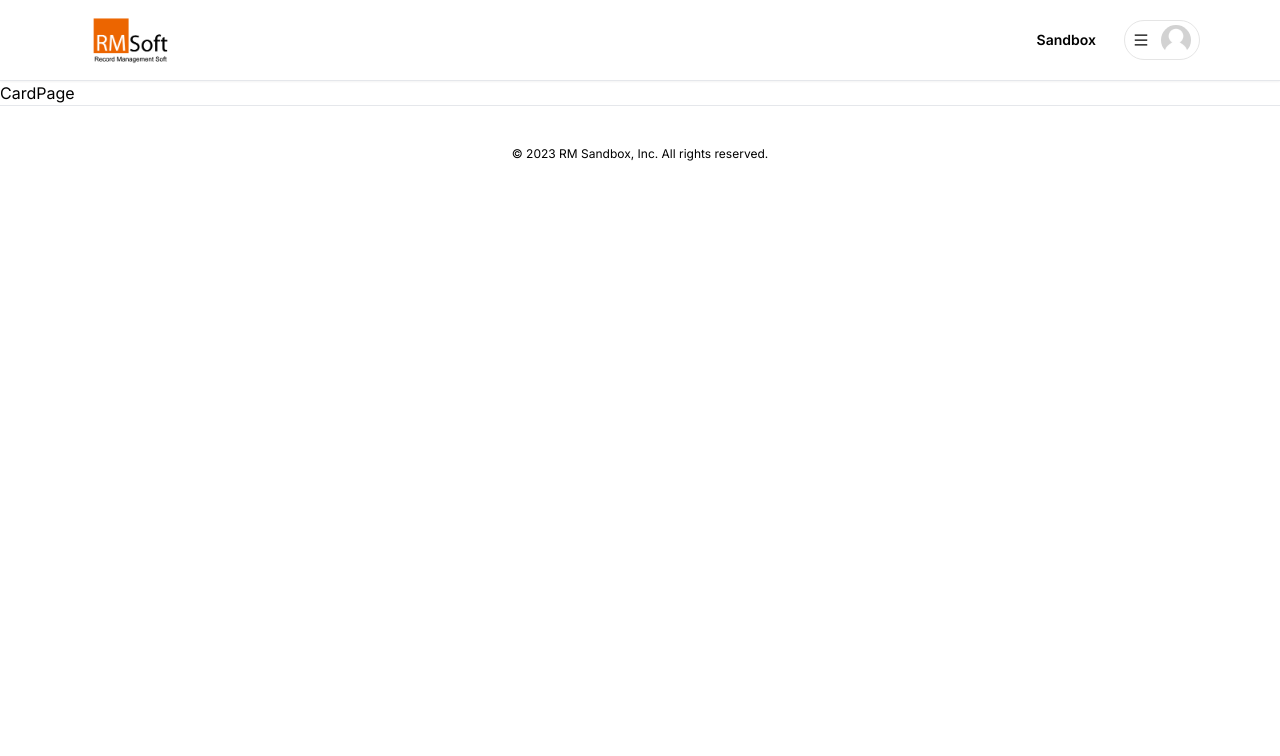
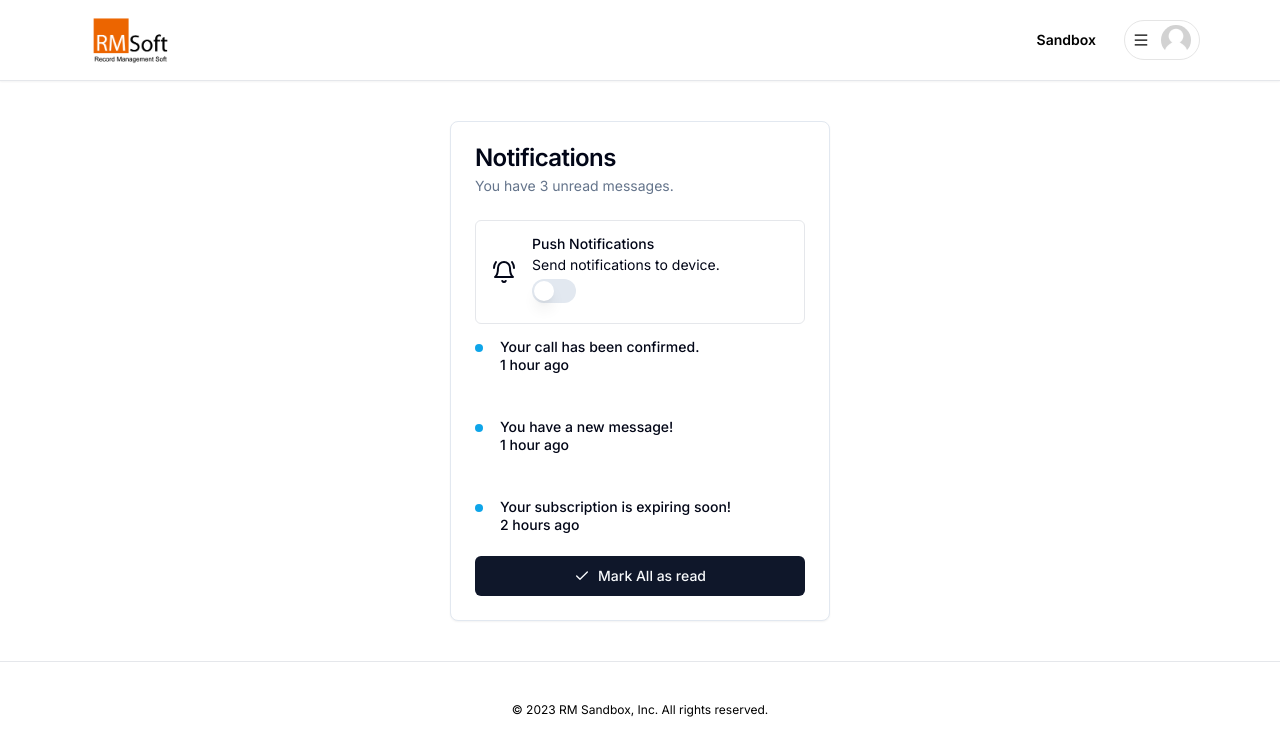
Before and after one commit to iinsu/rm_sandbox_next13, a Next.js app: page /card in a window 1280 px wide. Shown: the top 756 px of the page. Built offline with nearby package versions, Linux system fonts and the light colour scheme.

Commit message:
Card 예제 추가

```diff
--- a/app/(examples)/card/(route)/page.tsx
+++ b/app/(examples)/card/(route)/page.tsx
@@ -1,8 +1,83 @@
-const CardPage = () => {
+import { cn } from "@/lib/utils";
+import { BellRing, Check } from "lucide-react";
+
+import { Switch } from "@/components/ui/switch";
+import { Button } from "@/components/ui/button";
+import { Separator } from "@/components/ui/separator";
+import {
+  Card,
+  CardContent,
+  CardDescription,
+  CardFooter,
+  CardHeader,
+  CardTitle,
+} from "@/components/ui/card";
+
+type CardProps = React.ComponentProps<typeof Card>;
+
+// 더미 데이터
+const notifications = [
+  {
+    title: "Your call has been confirmed.",
+    description: "1 hour ago",
+  },
+  {
+    title: "You have a new message!",
+    description: "1 hour ago",
+  },
+  {
+    title: "Your subscription is expiring soon!",
+    description: "2 hours ago",
+  },
+];
+
+// 메인 함수
+const CardPage = ({ className, ...props }: CardProps) => {
   return (
-    <>
-      <div>CardPage</div>
-    </>
+    <div className="flex justify-center w-full py-10">
+      <Card className={cn("w-[380px]", className)} {...props}>
+        <CardHeader>
+          <CardTitle>Notifications</CardTitle>
+          <CardDescription>You have 3 unread messages.</CardDescription>
+        </CardHeader>
+        <CardContent className="grid gap-4">
+          <div className="flex items-center p-4 space-x-4 border rounded-md">
+            <BellRing />
+            <div className="flex-1 space-y-1">
+              <p className="text-sm font-medium leading-none">
+                Push Notifications
+              </p>
+              <p className="text-sm text-muted-foreground">
+                Send notifications to device.
+              </p>
+              <Switch />
+            </div>
+          </div>
+          {notifications.map((notification, index) => (
+            <div
+              key={index}
+              className="grid mb-4 grid-cols-[25px_1fr] items-start pb-4 last:mb-0 last:pb-0"
+            >
+              <span className="flex w-2 h-2 translate-y-1 rounded-full bg-sky-500" />
+              <div className="space-y-1">
+                <p className="text-sm font-medium leading-none">
+                  {notification.title}
+                </p>
+                <p className="text-sm font-medium leading-none">
+                  {notification.description}
+                </p>
+              </div>
+            </div>
+          ))}
+        </CardContent>
+        <CardFooter>
+          <Button className="w-full">
+            <Check className="w-4 h-4 mr-2" />
+            Mark All as read
+          </Button>
+        </CardFooter>
+      </Card>
+    </div>
   );
 };
 
--- /dev/null
+++ b/components/ui/card.tsx
@@ -0,0 +1,79 @@
+import * as React from "react"
+
+import { cn } from "@/lib/utils"
+
+const Card = React.forwardRef<
+  HTMLDivElement,
+  React.HTMLAttributes<HTMLDivElement>
+>(({ className, ...props }, ref) => (
+  <div
+    ref={ref}
+    className={cn(
+      "rounded-lg border border-slate-200 bg-white text-slate-950 shadow-sm dark:border-slate-800 dark:bg-slate-950 dark:text-slate-50",
+      className
+    )}
+    {...props}
+  />
+))
+Card.displayName = "Card"
+
+const CardHeader = React.forwardRef<
+  HTMLDivElement,
+  React.HTMLAttributes<HTMLDivElement>
+>(({ className, ...props }, ref) => (
+  <div
+    ref={ref}
+    className={cn("flex flex-col space-y-1.5 p-6", className)}
+    {...props}
+  />
+))
+CardHeader.displayName = "CardHeader"
+
+const CardTitle = React.forwardRef<
+  HTMLParagraphElement,
+  React.HTMLAttributes<HTMLHeadingElement>
+>(({ className, ...props }, ref) => (
+  <h3
+    ref={ref}
+    className={cn(
+      "text-2xl font-semibold leading-none tracking-tight",
+      className
+    )}
+    {...props}
+  />
+))
+CardTitle.displayName = "CardTitle"
+
+const CardDescription = React.forwardRef<
+  HTMLParagraphElement,
+  React.HTMLAttributes<HTMLParagraphElement>
+>(({ className, ...props }, ref) => (
+  <p
+    ref={ref}
+    className={cn("text-sm text-slate-500 dark:text-slate-400", className)}
+    {...props}
+  />
+))
+CardDescription.displayName = "CardDescription"
+
+const CardContent = React.forwardRef<
+  HTMLDivElement,
+  React.HTMLAttributes<HTMLDivElement>
+>(({ className, ...props }, ref) => (
+  <div ref={ref} className={cn("p-6 pt-0", className)} {...props} />
+))
+CardContent.displayName = "CardContent"
+
+const CardFooter = React.forwardRef<
+  HTMLDivElement,
+  React.HTMLAttributes<HTMLDivElement>
+>(({ className, ...props }, ref) => (
+  <div
+    ref={ref}
+    className={cn("flex items-center p-6 pt-0", className)}
+    {...props}
+  />
+))
+CardFooter.displayName = "CardFooter"
+
+export { Card, CardHeader, CardFooter, CardTitle, CardDescription, CardContent }
--- /dev/null
+++ b/components/ui/separator.tsx
@@ -0,0 +1,31 @@
+"use client"
+
+import * as React from "react"
+import * as SeparatorPrimitive from "@radix-ui/react-separator"
+
+import { cn } from "@/lib/utils"
+
+const Separator = React.forwardRef<
+  React.ElementRef<typeof SeparatorPrimitive.Root>,
+  React.ComponentPropsWithoutRef<typeof SeparatorPrimitive.Root>
+>(
+  (
+    { className, orientation = "horizontal", decorative = true, ...props },
+    ref
+  ) => (
+    <SeparatorPrimitive.Root
+      ref={ref}
+      decorative={decorative}
+      orientation={orientation}
+      className={cn(
+        "shrink-0 bg-slate-200 dark:bg-slate-800",
+        orientation === "horizontal" ? "h-[1px] w-full" : "h-full w-[1px]",
+        className
+      )}
+      {...props}
+    />
+  )
+)
+Separator.displayName = SeparatorPrimitive.Root.displayName
+
+export { Separator }
--- /dev/null
+++ b/components/ui/switch.tsx
@@ -0,0 +1,29 @@
+"use client"
+
+import * as React from "react"
+import * as SwitchPrimitives from "@radix-ui/react-switch"
+
+import { cn } from "@/lib/utils"
+
+const Switch = React.forwardRef<
+  React.ElementRef<typeof SwitchPrimitives.Root>,
+  React.ComponentPropsWithoutRef<typeof SwitchPrimitives.Root>
+>(({ className, ...props }, ref) => (
+  <SwitchPrimitives.Root
+    className={cn(
+      "peer inline-flex h-[24px] w-[44px] shrink-0 cursor-pointer items-center rounded-full border-2 border-transparent transition-colors focus-visible:outline-none focus-visible:ring-2 focus-visible:ring-slate-950 focus-visible:ring-offset-2 focus-visible:ring-offset-white disabled:cursor-not-allowed disabled:opacity-50 data-[state=checked]:bg-slate-900 data-[state=unchecked]:bg-slate-200 dark:focus-visible:ring-slate-300 dark:focus-visible:ring-offset-slate-950 dark:data-[state=checked]:bg-slate-50 dark:data-[state=unchecked]:bg-slate-800",
+      className
+    )}
+    {...props}
+    ref={ref}
+  >
+    <SwitchPrimitives.Thumb
+      className={cn(
+        "pointer-events-none block h-5 w-5 rounded-full bg-white shadow-lg ring-0 transition-transform data-[state=checked]:translate-x-5 data-[state=unchecked]:translate-x-0 dark:bg-slate-950"
+      )}
+    />
+  </SwitchPrimitives.Root>
+))
+Switch.displayName = SwitchPrimitives.Root.displayName
+
+export { Switch }
--- a/package.json
+++ b/package.json
@@ -11,7 +11,9 @@
   "dependencies": {
     "@hookform/resolvers": "^3.3.1",
     "@radix-ui/react-label": "^2.0.2",
+    "@radix-ui/react-separator": "^1.0.3",
     "@radix-ui/react-slot": "^1.0.2",
+    "@radix-ui/react-switch": "^1.0.3",
     "@radix-ui/react-toast": "^1.1.4",
     "@types/node": "20.5.6",
     "@types/react": "18.2.21",
```
Also changed, not shown: 1 other file (tests, documents, lock files or other folders).
